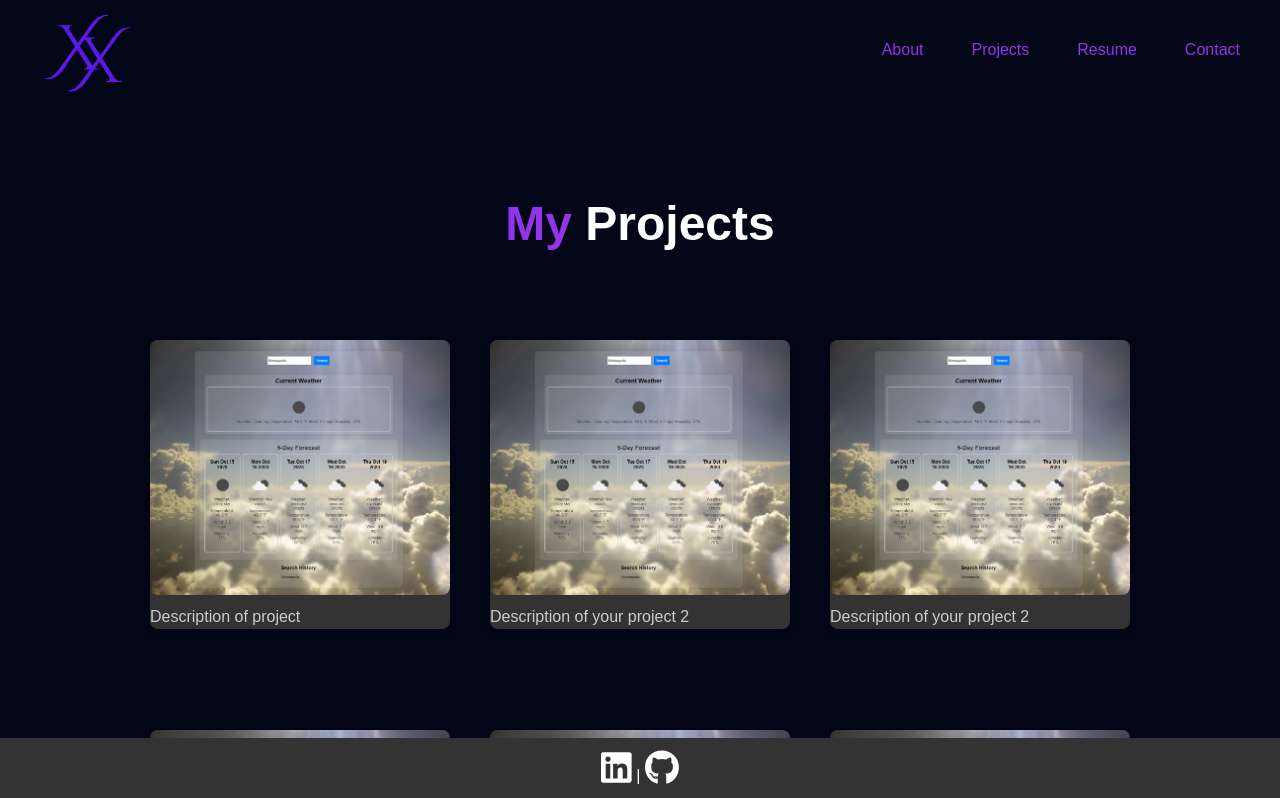
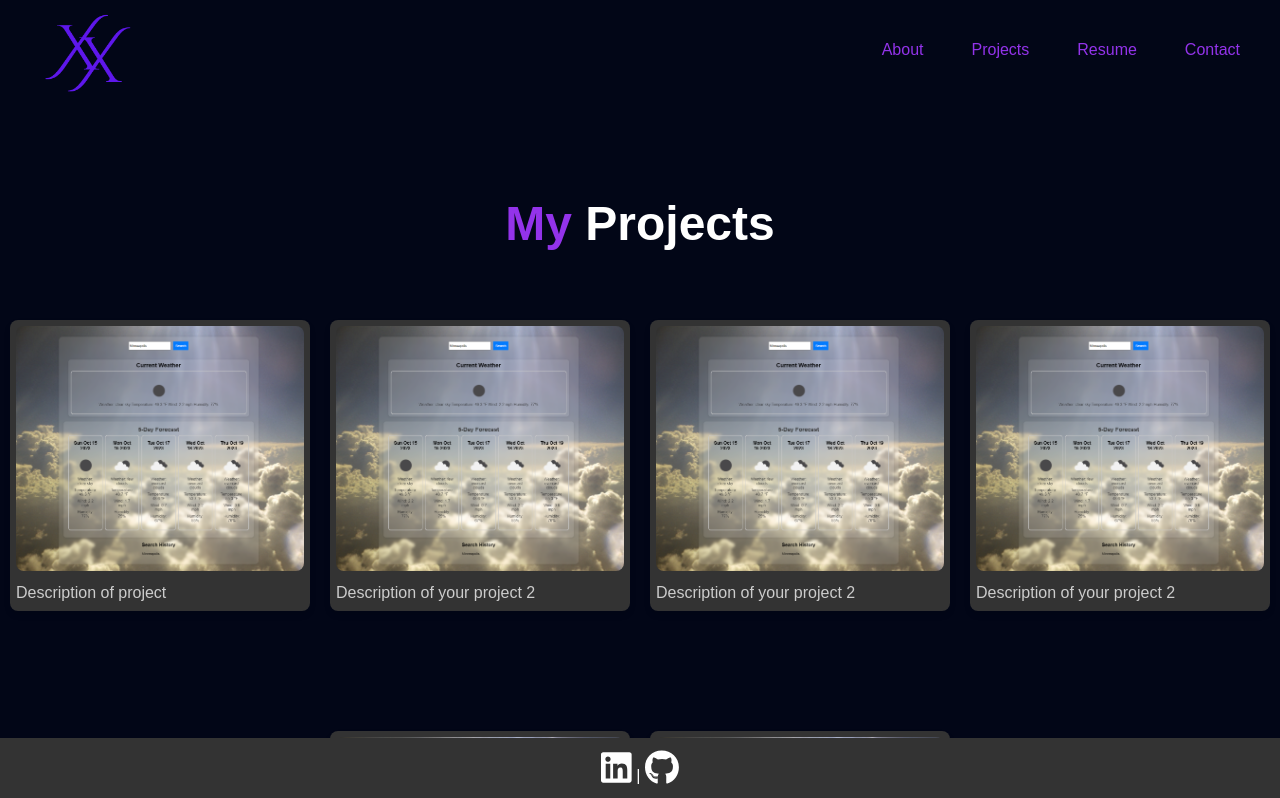
Before and after one commit to Freeway9527/Xxio_React-Portfolio, a React (Create React App) app: page /projects in a window 1280 px wide. Shown: the top 798 px of the page. Built offline with nearby package versions, Linux system fonts and the light colour scheme.

Commit message:
adjust padding, with bottom so that not so much space between projects

```diff
--- a/src/index.css
+++ b/src/index.css
@@ -35,7 +35,8 @@ footer a {
 /* Projects.css */
 .project-card {
     width: 300px;
-    margin: 20px;
+    margin-bottom: 100px;
+    padding: 6px;
     background-color: #333;
     border-radius: 8px;
     box-shadow: 0px 4px 6px rgba(0, 0, 0, 0.1);
@@ -82,5 +83,6 @@ footer a {
     align-items: flex-start;
     padding-top: 20px;
     margin-top: 300px;
-
+    gap: 20px;
+    padding-bottom: 500px;
   }
```
